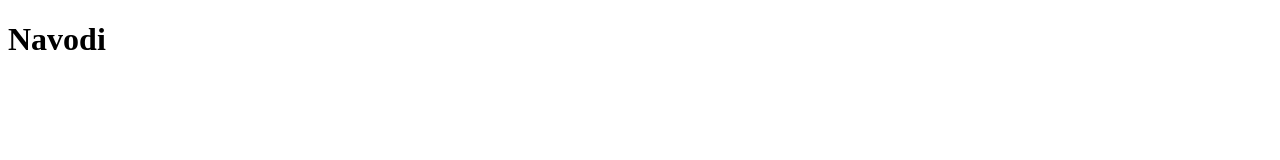
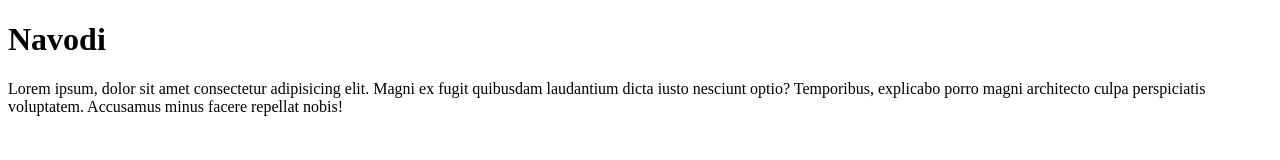
Before and after one commit to Navodi99/webOne, a plain HTML site: page index.html in a window 1280 px wide. Drawn offline with Linux system fonts and the light colour scheme.

Commit message:
Add text

```diff
--- a/index.html
+++ b/index.html
@@ -8,5 +8,6 @@
 </head>
 <body>
     <h1>Navodi</h1>
+    <p>Lorem ipsum, dolor sit amet consectetur adipisicing elit. Magni ex fugit quibusdam laudantium dicta iusto nesciunt optio? Temporibus, explicabo porro magni architecto culpa perspiciatis voluptatem. Accusamus minus facere repellat nobis!</p>
 </body>
 </html>
```
